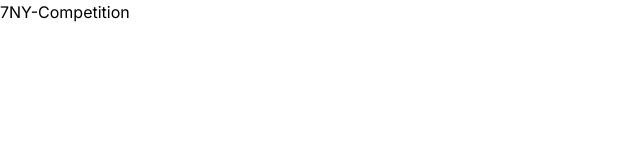
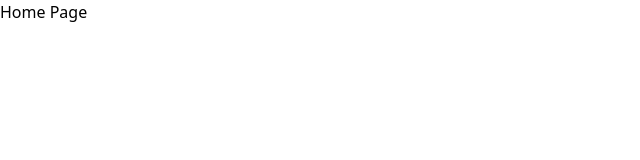
Before and after one commit to DZR-Github/7NY-Competition, a Next.js app in the folder 7ny-competition/: page / in a window 1280 px wide. Shown: the top 160 px of the page, without its empty margins (0-640 px from the left). Built offline with nearby package versions, Linux system fonts and the light colour scheme.

Commit message:
feat:Add Clerk authentication to app.

```diff
--- /dev/null
+++ b/7ny-competition/app/(auth)/sign-in/[[...sign-in]]/page.tsx
@@ -0,0 +1,5 @@
+import { SignIn } from "@clerk/nextjs";
+
+export default function Page() {
+  return <SignIn />;
+}
--- /dev/null
+++ b/7ny-competition/app/(auth)/sign-up/[[...sign-up]]/page.tsx
@@ -0,0 +1,5 @@
+import { SignUp } from "@clerk/nextjs";
+
+export default function Page(){
+    return <SignUp/>
+}
--- /dev/null
+++ b/7ny-competition/app/(root)/page.tsx
@@ -0,0 +1,17 @@
+"use client";
+
+import { SignInButton, UserButton } from "@clerk/nextjs";
+import { Button } from "@mui/material";
+import { useRouter } from "next/navigation";
+
+export default function Home() {
+  const router = useRouter();
+  return (
+    <main>
+      <div>
+        <UserButton afterSignOutUrl="/" />
+        <p>Home Page</p>
+      </div>
+    </main>
+  );
+}
--- a/7ny-competition/app/layout.tsx
+++ b/7ny-competition/app/layout.tsx
@@ -1,22 +1,22 @@
-import type { Metadata } from 'next'
-import { Inter } from 'next/font/google'
-import './globals.css'
-
-const inter = Inter({ subsets: ['latin'] })
+import type { Metadata } from "next";
+import { ClerkProvider } from "@clerk/nextjs";
+import "./globals.css";
 
 export const metadata: Metadata = {
-  title: 'Create Next App',
-  description: 'Generated by create next app',
-}
+  title: "WIS-video",
+  description: "A Next.js 13 Meta WIS-video Application",
+};
 
 export default function RootLayout({
   children,
 }: {
-  children: React.ReactNode
+  children: React.ReactNode;
 }) {
   return (
-    <html lang="en">
-      <body className={inter.className}>{children}</body>
-    </html>
-  )
+    <ClerkProvider>
+      <html lang="en">
+        <body>{children}</body>
+      </html>
+    </ClerkProvider>
+  );
 }
--- a/7ny-competition/app/page.tsx
+++ /dev/null
@@ -1,5 +0,0 @@
-import Image from "next/image";
-
-export default function Home() {
-  return <main>7NY-Competition</main>;
-}
--- /dev/null
+++ b/7ny-competition/middleware.ts
@@ -0,0 +1,6 @@
+import { authMiddleware } from "@clerk/nextjs";
+export default authMiddleware({});
+
+export const config = {
+      matcher: ['/((?!.+\\.[\\w]+$|_next).*)', '/', '/(api|trpc)(.*)'],
+};
```
Also changed, not shown: 7ny-competition/package.json (+9 -5 lines), 1 other file (tests, documents, lock files or other folders).
